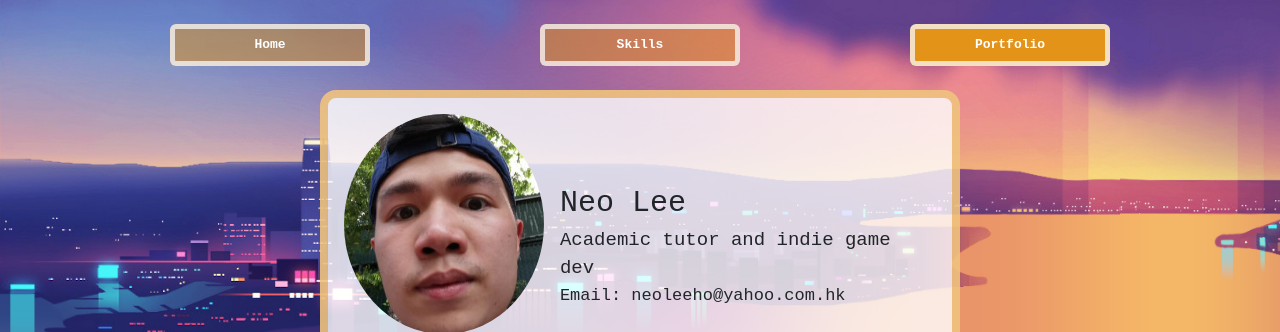
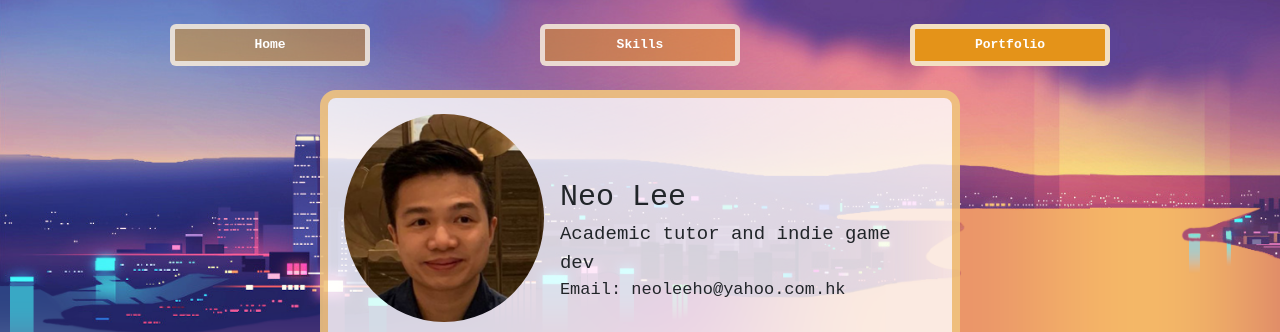
Before and after one commit to ForceGMJed/homepage, a plain HTML site: page portfolio.html in a window 1280 px wide. Shown: the top 332 px of the page. Drawn offline with nearby package versions, Linux system fonts and the light colour scheme.

Commit message:
Add files via upload
fix pic again

```diff
--- a/portfolio.html
+++ b/portfolio.html
@@ -52,7 +52,7 @@
             <div class="leftInfoContainer " id="leftInfo">
 
                 <div class="selfie_container ">
-                    <img class="selfie rounded-circle "  src="photos/selfie.png" alt="selfie here" style="max-width: 200px;">
+                    <img class="selfie rounded-circle "  src="photos/selfie2.png" alt="selfie here" style="max-width: 200px;">
                 </div>
 
                 <div class="contactMeIconsContainer">
```
